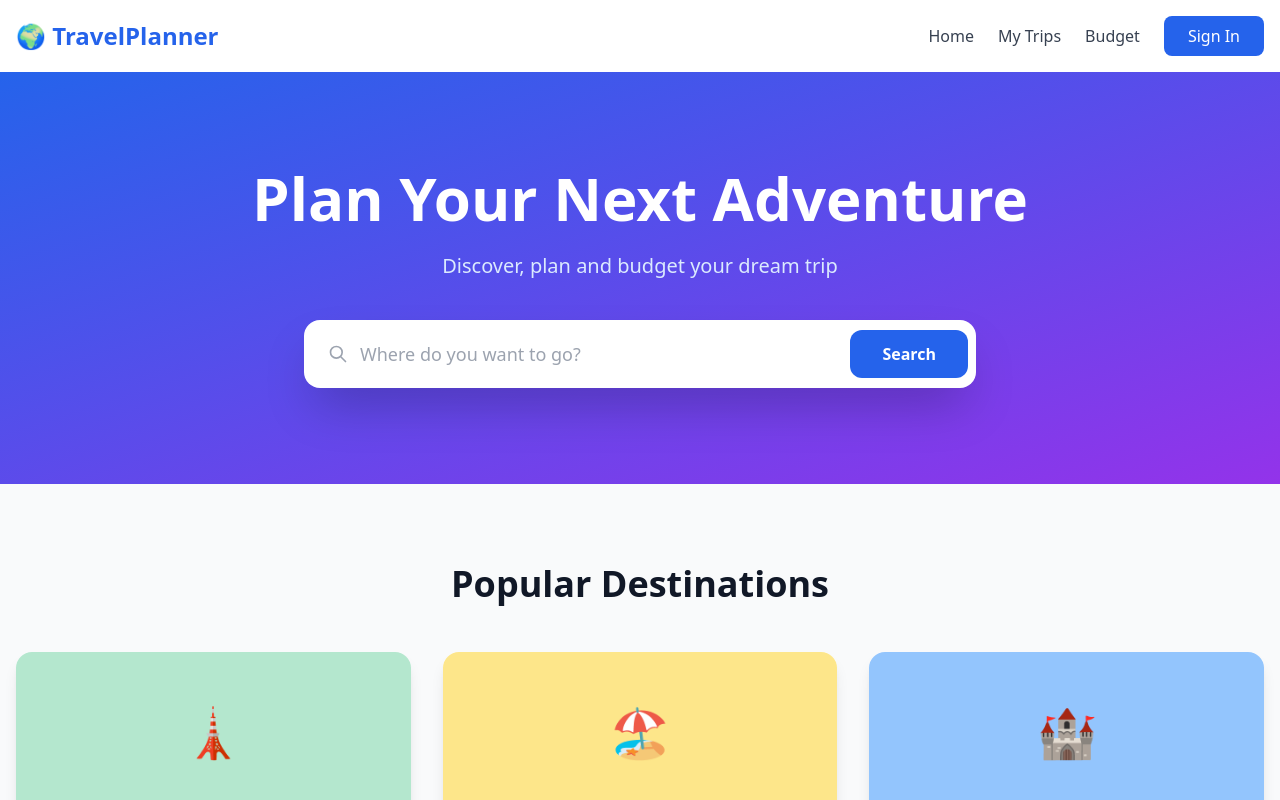
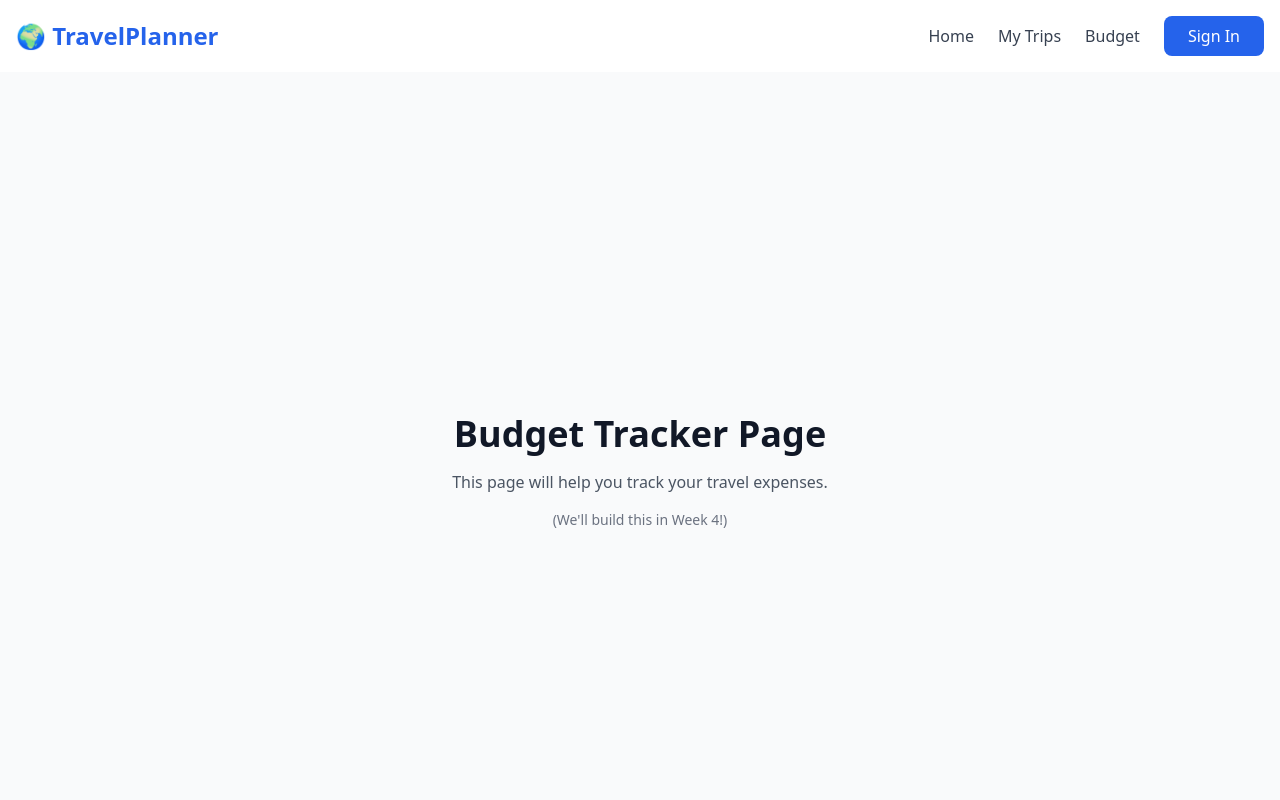
Before and after one commit to DzifaAA-19/travel-planner-app, a React (Vite) app in the folder travel-planner-app/: page /budget in a window 1280 px wide. Shown: the top 800 px of the page. Built offline with nearby package versions, Linux system fonts and the light colour scheme.

Commit message:
Set up React Router with navigation between pages

```diff
--- a/travel-planner-app/src/App.jsx
+++ b/travel-planner-app/src/App.jsx
@@ -1,14 +1,29 @@
+import { BrowserRouter, Routes, Route } from 'react-router-dom'
 import Navbar from './components/Navbar'
 import Footer from './components/Footer'
 import LandingPage from './pages/LandingPage'
+import DestinationDetails from './pages/DestinationDetails'
+import ItineraryPage from './pages/ItineraryPage'
+import BudgetPage from './pages/BudgetPage'
 
 function App() {
   return (
-    <div>
-      <Navbar />
-      <LandingPage />
-      <Footer />
-    </div>
+    <BrowserRouter>
+      <div className="flex flex-col min-h-screen">
+        <Navbar />
+
+        <main className="flex-grow">
+          <Routes>
+            <Route path="/" element={<LandingPage />} />
+            <Route path="/destinations/:id" element={<DestinationDetails />} />
+            <Route path="/trips" element={<ItineraryPage />} />
+            <Route path="/budget" element={<BudgetPage />} />
+          </Routes>
+        </main>
+
+        <Footer />
+      </div>
+    </BrowserRouter>
   )
 }
 
--- a/travel-planner-app/src/components/DestinationCard.jsx
+++ b/travel-planner-app/src/components/DestinationCard.jsx
@@ -1,5 +1,8 @@
+import { Link } from 'react-router-dom'
+
 function DestinationCard({ destination }) {
   return (
+        < Link to={`/destinations/${destination.id}`} className="block">
     <div className="bg-white rounded-2xl overflow-hidden shadow-lg hover:shadow-2xl transition-all duration-300 transform hover:-translate-y-1">
 
       {/* Colored Top Section */}
@@ -29,6 +32,7 @@
       </div>
 
     </div>
+    </Link>
   )
 }
 
--- a/travel-planner-app/src/components/Footer.jsx
+++ b/travel-planner-app/src/components/Footer.jsx
@@ -1,3 +1,5 @@
+import { Link } from 'react-router-dom'
+
 function Footer() {
   return (
     <footer className="bg-gray-900 text-white py-12">
@@ -17,10 +19,10 @@
           <div>
             <h4 className="font-semibold mb-4">Quick Links</h4>
             <ul className="space-y-2 text-sm text-gray-400">
-              <li><a href="/" className="hover:text-white transition">Home</a></li>
-              <li><a href="/destinations" className="hover:text-white transition">Destinations</a></li>
-              <li><a href="/trips" className="hover:text-white transition">My Trips</a></li>
-              <li><a href="/budget" className="hover:text-white transition">Budget</a></li>
+              <li><Link to="/" className="hover:text-white transition">Home</Link></li>
+<li><Link to="/" className="hover:text-white transition">Destinations</Link></li>
+<li><Link to="/trips" className="hover:text-white transition">My Trips</Link></li>
+<li><Link to="/budget" className="hover:text-white transition">Budget</Link></li>
             </ul>
           </div>
 
--- a/travel-planner-app/src/components/Navbar.jsx
+++ b/travel-planner-app/src/components/Navbar.jsx
@@ -1,15 +1,23 @@
+import { Link } from 'react-router-dom'
+
 function Navbar() {
   return (
     <nav className="bg-white shadow-md">
       <div className="max-w-7xl mx-auto px-4 py-4">
         <div className="flex items-center justify-between">
-          <div className="text-2xl font-bold text-blue-600">
-            🌍 TravelPlanner
-          </div>
+         <Link to="/" className="text-2xl font-bold text-blue-600">
+  🌍 TravelPlanner
+</Link>
           <div className="flex items-center gap-6">
-            <a href="/" className="text-gray-700 hover:text-blue-600">Home</a>
-            <a href="/trips" className="text-gray-700 hover:text-blue-600">My Trips</a>
-            <a href="/budget" className="text-gray-700 hover:text-blue-600">Budget</a>
+            <Link to="/" className="text-gray-700 hover:text-blue-600 font-medium transition">
+  Home
+</Link>
+<Link to="/trips" className="text-gray-700 hover:text-blue-600 font-medium transition">
+  My Trips
+</Link>
+<Link to="/budget" className="text-gray-700 hover:text-blue-600 font-medium transition">
+  Budget
+</Link>
             <button className="bg-blue-600 text-white px-6 py-2 rounded-lg" hover:text-blue-600>
               Sign In
             </button>
--- /dev/null
+++ b/travel-planner-app/src/pages/BudgetPage.jsx
@@ -0,0 +1,19 @@
+function BudgetPage() {
+  return (
+    <div className="min-h-screen bg-gray-50 flex items-center justify-center">
+      <div className="text-center">
+        <h1 className="text-4xl font-bold text-gray-900 mb-4">
+          Budget Tracker Page
+        </h1>
+        <p className="text-gray-600">
+          This page will help you track your travel expenses.
+        </p>
+        <p className="text-sm text-gray-500 mt-4">
+          (We'll build this in Week 4!)
+        </p>
+      </div>
+    </div>
+  )
+}
+
+export default BudgetPage
--- /dev/null
+++ b/travel-planner-app/src/pages/DestinationDetails.jsx
@@ -0,0 +1,19 @@
+function DestinationDetails() {
+  return (
+    <div className="min-h-screen bg-gray-50 flex items-center justify-center">
+      <div className="text-center">
+        <h1 className="text-4xl font-bold text-gray-900 mb-4">
+          Destination Details Page
+        </h1>
+        <p className="text-gray-600">
+          This page will show detailed information about a destination.
+        </p>
+        <p className="text-sm text-gray-500 mt-4">
+          (We'll build this properly in Week 2!)
+        </p>
+      </div>
+    </div>
+  )
+}
+
+export default DestinationDetails
--- /dev/null
+++ b/travel-planner-app/src/pages/ItineraryPage.jsx
@@ -0,0 +1,19 @@
+function ItineraryPage() {
+  return (
+    <div className="min-h-screen bg-gray-50 flex items-center justify-center">
+      <div className="text-center">
+        <h1 className="text-4xl font-bold text-gray-900 mb-4">
+          My Trips Page
+        </h1>
+        <p className="text-gray-600">
+          This page will show your itineraries and calendar.
+        </p>
+        <p className="text-sm text-gray-500 mt-4">
+          (We'll build this in Week 3!)
+        </p>
+      </div>
+    </div>
+  )
+}
+
+export default ItineraryPage
```
